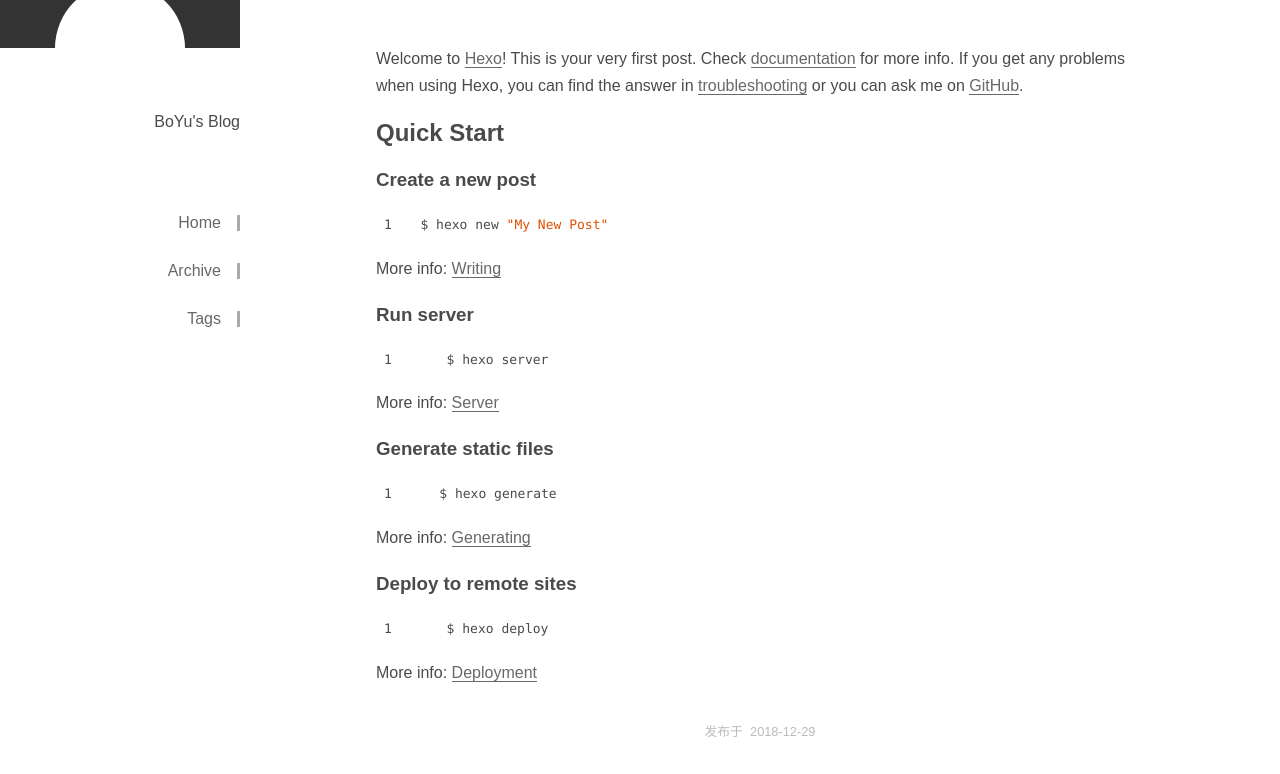
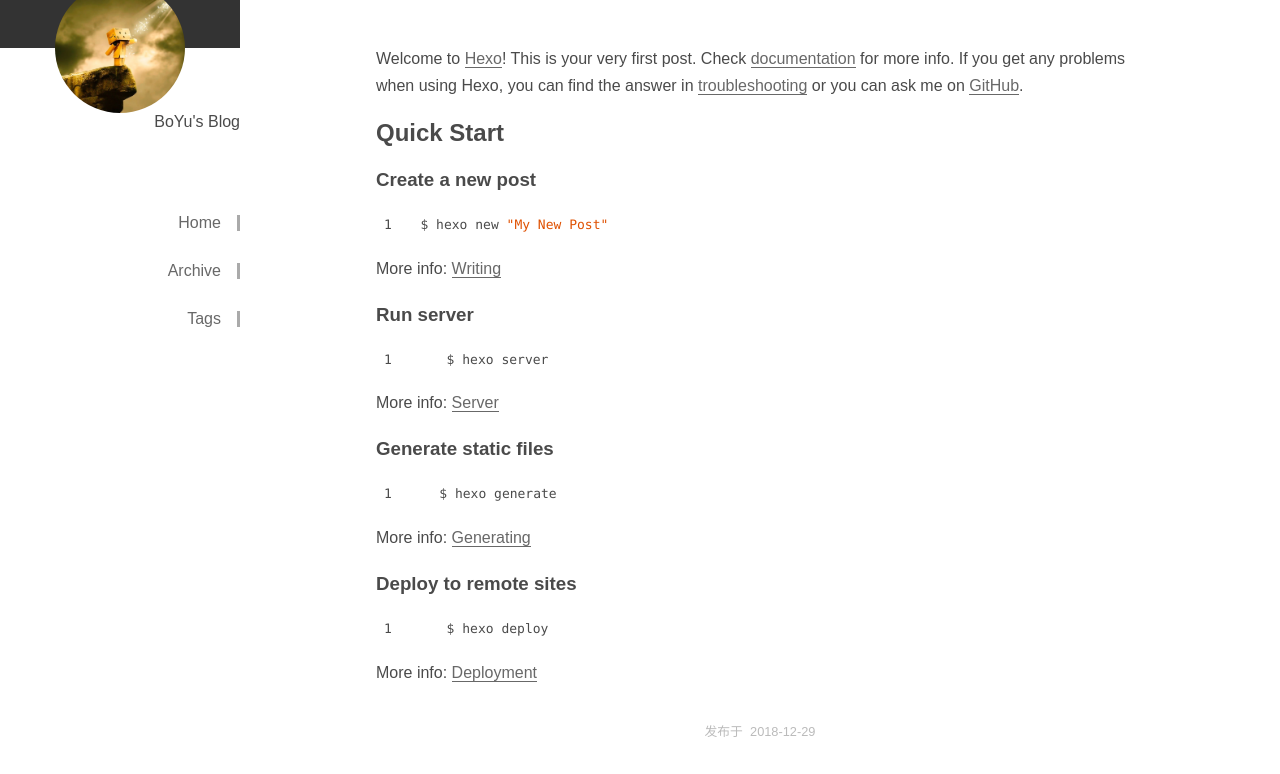
Before and after one commit to derzom/BoYu, a plain HTML site: page 2018/12/29/hello-world/index.html in a window 1280 px wide. Shown: the part 132-906 px from the top of the page. Drawn offline with Linux system fonts and the light colour scheme; a small style sheet from the web is missing.

Commit message:
Site updated: 2018-12-30 00:30:59

```diff
--- a/2018/12/29/hello-world/index.html
+++ b/2018/12/29/hello-world/index.html
@@ -17,7 +17,7 @@
 <div class="Shell">
     <aside class="SideBar">
     <section class="avatar" style="background-image: url()">
-        <div class="av-pic" style="background-image: url()">
+        <div class="av-pic" style="background-image: url(/assets/avatar.JPG)">
         </div>
     </section>
     <section class="menu">
```
Also changed, not shown: archives/2018/12/index.html (+1 -1 lines), archives/2018/index.html (+1 -1 lines), archives/index.html (+1 -1 lines), index.html (+1 -1 lines), tags/index.html (+1 -1 lines), assets/avatar.JPG (added).
